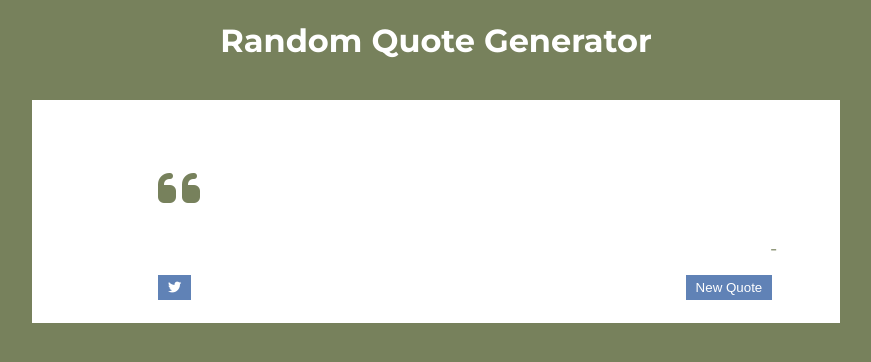
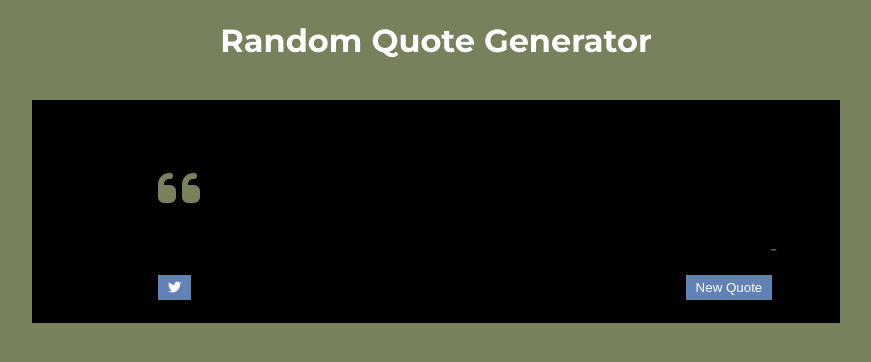
Before and after one commit to seanianking/gitOuttaHere, a plain HTML site: page index.html in a window 1280 px wide. Shown: the whole page, without its empty margins (204-1075 px from the left). Drawn offline with nearby package versions, Linux system fonts and the light colour scheme.

Commit message:
changed color of box

```diff
--- a/index.css
+++ b/index.css
@@ -9,7 +9,7 @@ body {
   font-weight:400;
 }
 .white-box {
-  background-color: #FFFFFF;
+  background-color: #000;
   color: #77815c;
   margin: 40px 18%;
   padding: 5% 5% 5% 10%;
```
